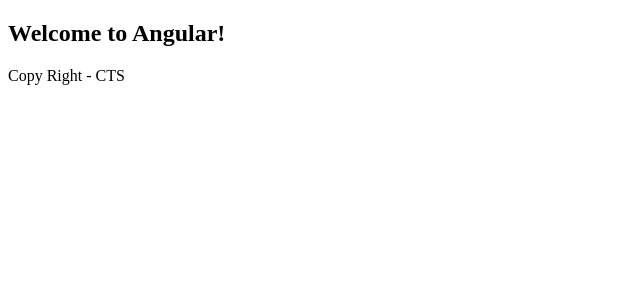
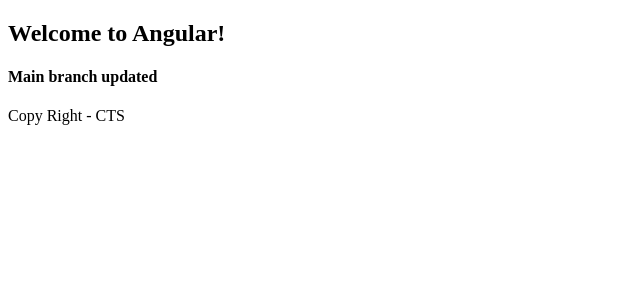
Before and after one commit to RaviConsultant/CtsDemo, an Angular app in the folder welcome/: page / in a window 1280 px wide. Shown: the top 300 px of the page, without its empty margins (0-640 px from the left). Built offline with nearby package versions, Linux system fonts and the light colour scheme.

Commit message:
Update app.component.html

```diff
--- a/welcome/src/app/app.component.html
+++ b/welcome/src/app/app.component.html
@@ -1,4 +1,5 @@
 <div>
   <h2>Welcome to Angular!</h2>
+  <h4>Main branch updated</h4>
   <app-footer></app-footer>
 </div>
```
